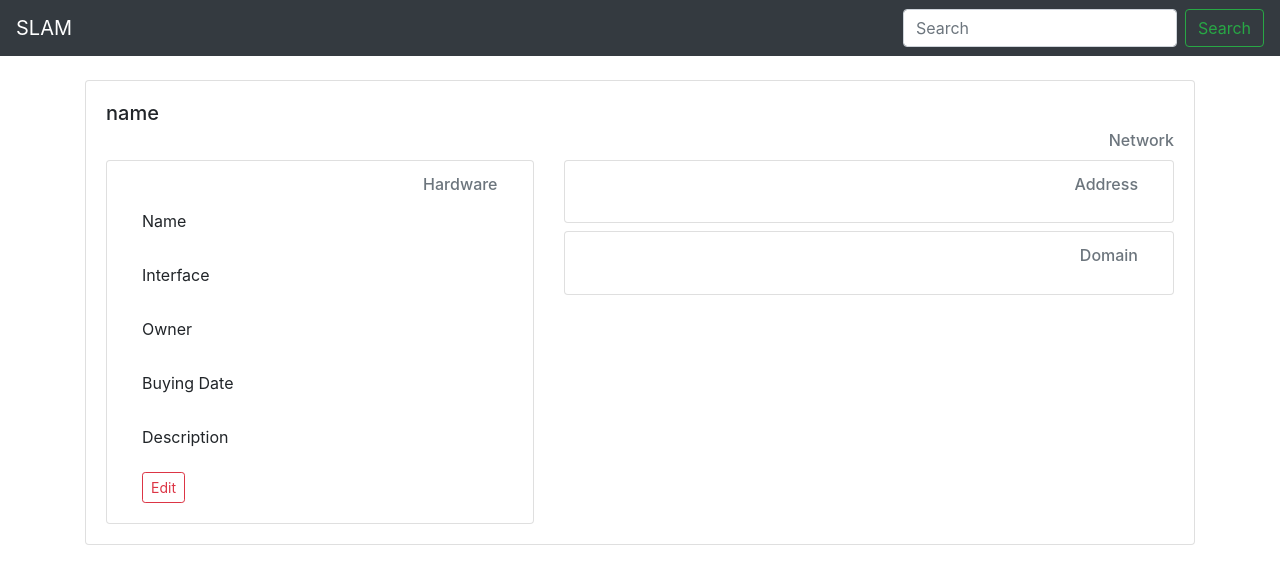
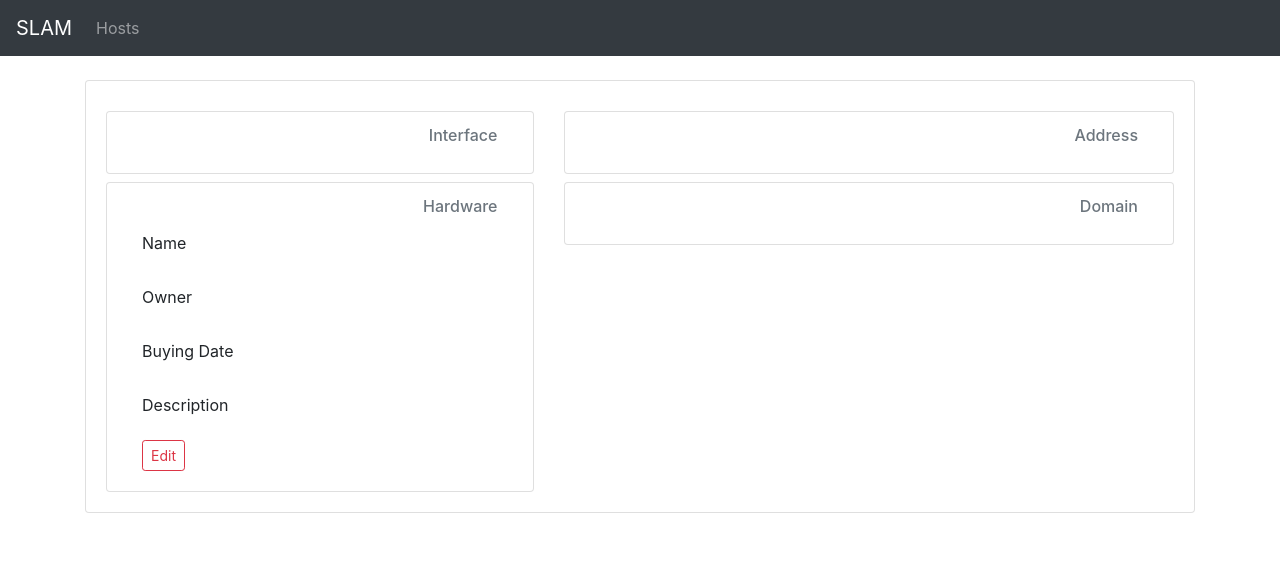
Before and after one commit to guillaume-philippon/slam-v2, a Django app: a page that uses slam/slam_host/templates/host/host.html in a window 1280 px wide. Shown: the top 584 px of the page. Run offline with Django 3.2, Linux system fonts and the light colour scheme; the visitor is signed in with stand-in values (Sample User, id 1); some libraries are stand-ins or nearby versions.

Commit message:
Add ability to create a host w/o interface

```diff
--- a/slam/slam_core/static/core/core.js
+++ b/slam/slam_core/static/core/core.js
@@ -139,7 +139,8 @@
             $.ajax({
                 url: '/domains/' + $('#domains').val() + '/' + $('#hostname').val(),
                 success: function(data){
-                    if (data.status == 'failed' && mac_address_regex.test(mac_address)) {
+                    console.log(mac_address)
+                    if (data.status == 'failed' && (mac_address_regex.test(mac_address) || mac_address == '')) {
                         $('#add-host').attr("disabled", false);
                     } else {
                         var alert_message_hostname = ''
--- a/slam/slam_core/templates/core/navbar.html
+++ b/slam/slam_core/templates/core/navbar.html
@@ -8,13 +8,13 @@
     </button>
     <div class="collapse navbar-collapse" id="main-menu">
         <ul class="navbar-nav mr-auto">
-<!--            <li class="nav-item">-->
-<!--                <a class="nav-link" href="/domains">Domain</a>-->
-<!--            </li>-->
+            <li class="nav-item">
+                <a class="nav-link" href="/hosts">Hosts</a>
+            </li>
         </ul>
-        <form class="form-inline mt-2 mt-md-0">
-            <input class="form-control mr-sm-2" type="text" placeholder="Search" aria-label="Search">
-            <button class="btn btn-outline-success my-2 my-sm-0" type="submit">Search</button>
-        </form>
+<!--        <form class="form-inline mt-2 mt-md-0">-->
+<!--            <input class="form-control mr-sm-2" type="text" placeholder="Search" aria-label="Search">-->
+<!--            <button class="btn btn-outline-success my-2 my-sm-0" type="submit">Search</button>-->
+<!--        </form>-->
     </div>
 </nav>
--- a/slam/slam_host/models.py
+++ b/slam/slam_host/models.py
@@ -121,7 +121,8 @@
                 address is None:  # We need at least one of this options
             return error_message('host', name,
                                  'Integrity error Address or Network should be provide')
-        if interface is not None:  # If we create a host with a interface
+        if interface is not None and\
+                interface != '':  # If we create a host with a interface
             try:  # We check if interface exist (we can only one @MAC
                 interface_host = Interface.objects.get(mac_address=interface)
                 try:  # We check if interface is already attached to a host
--- a/slam/slam_host/static/host/host.js
+++ b/slam/slam_host/static/host/host.js
@@ -73,7 +73,30 @@
             })
             $('#addresses').append(ip_address)
         })
+    }
 
+    show_interfaces() {
+        var self = this;
+        $('#interfaces').text('')
+        if (this.interface != null && this.interface.hardware != null) {
+            $.each(this.interface.hardware.interfaces, function(key, mac_address){
+                var color = ''
+                var disabled = true
+                if (mac_address.mac_address == self.interface.mac_address) {
+                    color = 'btn-primary'
+                    disabled = false
+                } else {
+                    color = 'btn-outline-secondary'
+                }
+                var result_interface = $('<button/>', {
+                    text: mac_address.mac_address,
+                    class: 'btn btn-sm ml-1 mb-1 ' + color,
+                    disabled: disabled
+                })
+                console.log(mac_address)
+                $('#interfaces').append(result_interface)
+            })
+        }
     }
 
     show(){
@@ -89,38 +112,9 @@
             $('#hardware-buying-date').text(this.interface.hardware.buying_date)
             $('#hardware-description').text(this.interface.hardware.description)
         }
-
-//        $.each(this.addresses, function(key, address){
-//            var current_address = address
-//            var color = ''
-//            var body = $('<p/>',{})
-//            if (key == self.address_index) {
-//                color = 'btn-outline-primary'
-//            } else {
-//                color = 'btn-outline-secondary'
-//            }
-//            var ip_address = $('<button/>', {
-//                text: address.ip,
-//                class: 'btn btn-sm ml-1 ' + color
-//            })
-//            var records = $('<ul/>', {})
-//            if (key == self.address_index) {
-//                $.each(address.ns_entries, function(record_key, record){
-//                    records.append($('<li/>', {
-//                        text: record.name + '.' + record.domain.name + ' (' + record.type + ')'
-//                    }))
-//                    $.each(record.entries, function(entry_key, entry) {
-//                        records.append($('<li>', {
-//                            text: entry.name + ' (CNAME)'
-//                        }))
-//                    })
-//                })
-//            }
-//            $('#records').append(records)
-//            $('#addresses').append(ip_address)
-//        })
         self.show_record()
         self.show_ip_address()
+        self.show_interfaces()
     }
 }
 
--- a/slam/slam_host/templates/host/host.html
+++ b/slam/slam_host/templates/host/host.html
@@ -8,12 +8,19 @@
 <main role="main" class="container">
     <div class="card">
         <div class="card-body">
-            <h5 class="card-title" id="name">name</h5>
-            <h6 class="card-subtitle mb-2 text-muted text-right" id="network">Network</h6>
+            <h5 class="card-title" id="name"></h5>
+            <h6 class="card-subtitle mb-2 text-muted text-right" id="network"></h6>
             <h6 class="card-subtitle mb-2 text-muted text-right" id="creation_date"></h6>
             <p class="card-text" id="description"></p>
             <div class="row">
             <div class="col-sm-5">
+                <div class="card col-sm-12 mb-2">
+                    <div class="card-body">
+                        <h6 class="card-subtitle mb-2 text-muted text-right">Interface</h6>
+                        <p class="card-text" id="interfaces">
+                        </p>
+                    </div>
+                </div>
                 <div class="card col-sm-12">
                     <div class="card-body">
                         <h6 class="card-subtitle mb-2 text-muted text-right">Hardware</h6>
@@ -21,15 +28,15 @@
                             <div class="form-group row">
                                 <label for="hardware-name" class="col-sm-4 col-form-label text-truncate">Name</label>
                                 <div class="col-sm-8">
-                                    <p type="text" readonly class="form-control-plaintext" id="hardware-name" value="">
+                                    <p type="text" class="form-control-plaintext" id="hardware-name" value="">
                                 </div>
                             </div>
-                            <div class="form-group row">
-                                <label for="hardware-mac-address" class="col-sm-4 col-form-label text-truncate">Interface</label>
-                                <div class="col-sm-8">
-                                    <p type="text" class="form-control-plaintext" id="hardware-mac-address">
-                                </div>
-                            </div>
+<!--                            <div class="form-group row">-->
+<!--                                <label for="hardware-mac-address" class="col-sm-4 col-form-label text-truncate">Interface</label>-->
+<!--                                <div class="col-sm-8">-->
+<!--                                    <p type="text" class="form-control-plaintext" id="hardware-mac-address">-->
+<!--                                </div>-->
+<!--                            </div>-->
                             <div class="form-group row">
                                 <label for="hardware-owner" class="col-sm-4 col-form-label text-truncate">Owner</label>
                                 <div class="col-sm-8">
```
